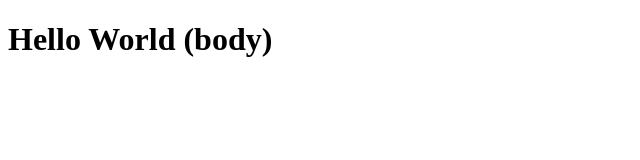
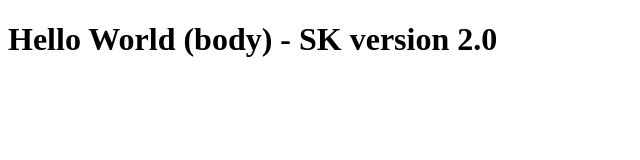
Before and after one commit to skylark-27/hello-world, a plain HTML site: page index.html in a window 1280 px wide. Shown: the whole page, without its empty margins (0-640 px from the left). Drawn offline with Linux system fonts and the light colour scheme.

Commit message:
Update index.html file.

```diff
--- a/index.html
+++ b/index.html
@@ -9,6 +9,6 @@
 </head>
 
 <body>
-    <h1>Hello World (body)</h1>
+    <h1>Hello World (body) - SK version 2.0</h1>
 </body>
 </html>
```
